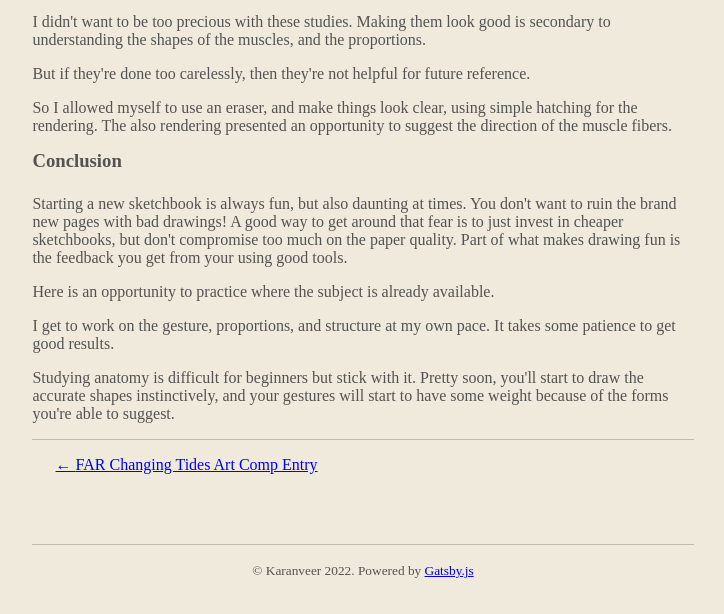
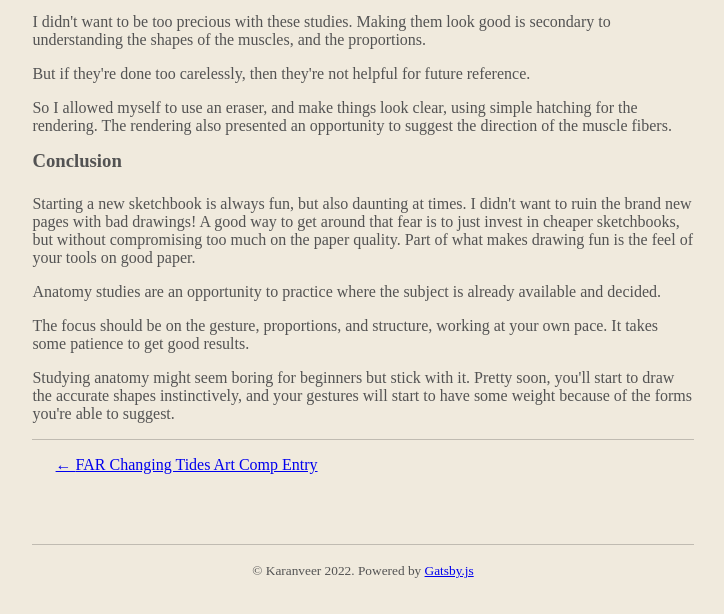
Before and after one commit to karanveersp/wisdominart-blog, a Gatsby site: page /new-anatomy-sketchbook/ in a window 1280 px wide. Shown: the part 3010-3624 px from the top of the page, without its empty margins (277-1001 px from the left). Built offline with nearby package versions, Linux system fonts and the light colour scheme; Gatsby itself is replaced by a stand-in of ours; some packages are replaced by stand-ins of ours; what typography-theme-parnassus would draw is missing.

Commit message:
Fixed typos.

```diff
--- a/src/blog/new-anatomy-sketchbook/index.md
+++ b/src/blog/new-anatomy-sketchbook/index.md
@@ -79,22 +79,23 @@ But if they're done too carelessly, then they're not helpful for future
 reference.
 
 So I allowed myself to use an eraser, and make things look clear, using simple
-hatching for the rendering. The also rendering presented an opportunity to
+hatching for the rendering. The rendering also presented an opportunity to
 suggest the direction of the muscle fibers.
 
 # Conclusion
 
-Starting a new sketchbook is always fun, but also daunting at times. You don't
+Starting a new sketchbook is always fun, but also daunting at times. I didn't
 want to ruin the brand new pages with bad drawings! A good way to get around
-that fear is to just invest in cheaper sketchbooks, but don't compromise too
-much on the paper quality. Part of what makes drawing fun is the feedback you
-get from your using good tools.
+that fear is to just invest in cheaper sketchbooks, but without compromising too
+much on the paper quality. Part of what makes drawing fun is the feel of your
+tools on good paper.
 
-Here is an opportunity to practice where the subject is already available.
+Anatomy studies are an opportunity to practice where the subject is already
+available and decided.
 
-I get to work on the gesture, proportions, and structure at my own pace. It
-takes some patience to get good results.
+The focus should be on the gesture, proportions, and structure, working at your
+own pace. It takes some patience to get good results.
 
-Studying anatomy is difficult for beginners but stick with it. Pretty soon,
+Studying anatomy might seem boring for beginners but stick with it. Pretty soon,
 you'll start to draw the accurate shapes instinctively, and your gestures will
 start to have some weight because of the forms you're able to suggest.
```
